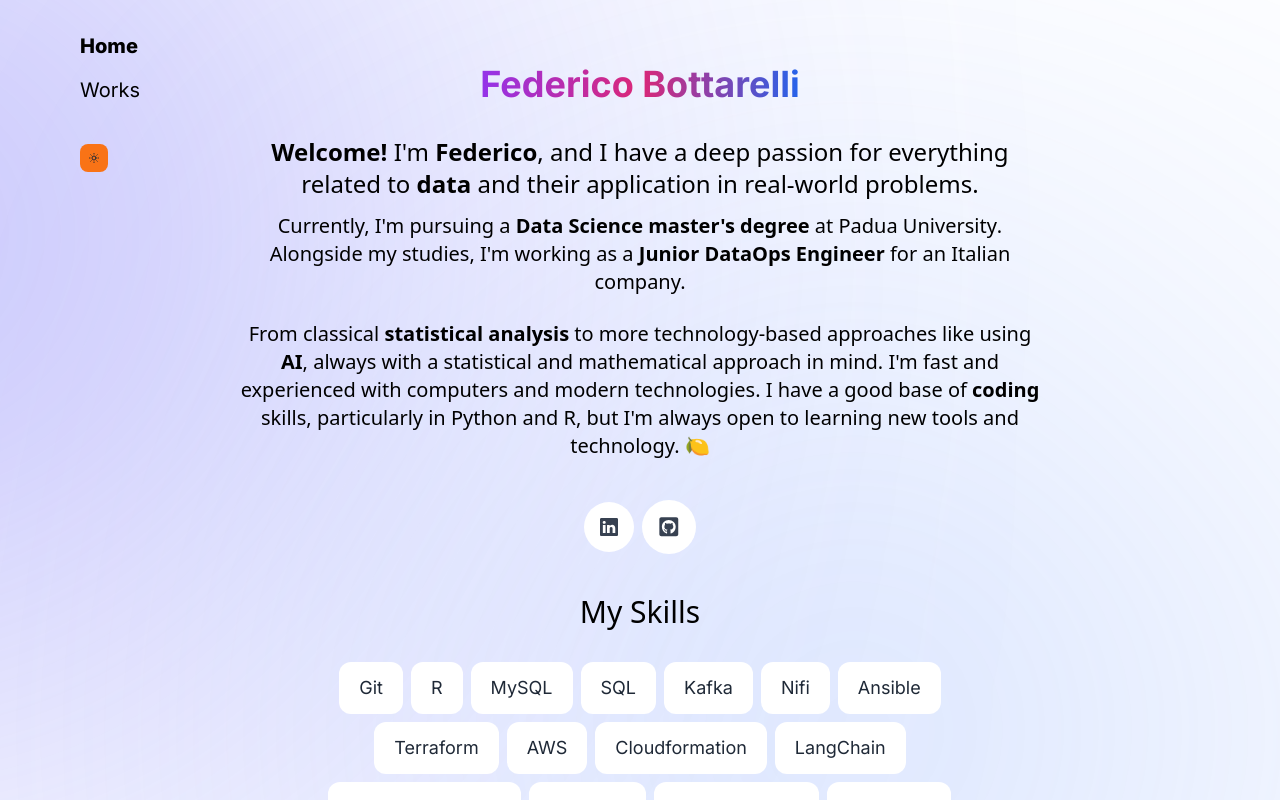
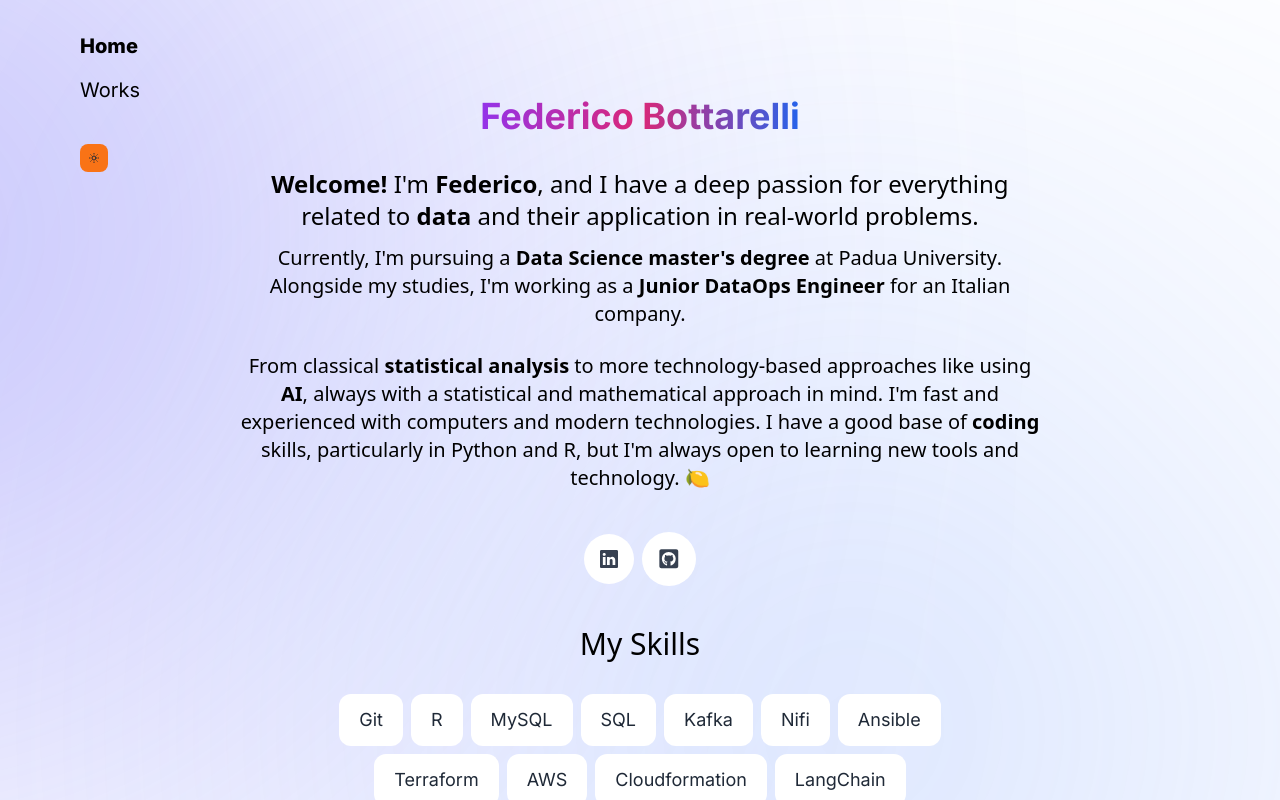
Before and after one commit to fbottarelli/personal-portfolio, a Next.js app: page / in a window 1280 px wide. Shown: the top 800 px of the page. Built offline with nearby package versions, Linux system fonts and the light colour scheme.

Commit message:
empty lines removed

```diff
--- a/src/app/page.tsx
+++ b/src/app/page.tsx
@@ -14,23 +14,16 @@ export default function Home() {
   return (
     <main className="central-column">
         <div className="primary-title">
-            <h1 className="bg-gradient-to-r from-purple-600 via-pink-600 to-blue-600 bg-clip-text text-transparent">
+            <h1 className="bg-gradient-to-r from-purple-600 via-pink-600 to-blue-600 bg-clip-text text-transparent mt-8">
                 Federico Bottarelli
             </h1>
         </div>
-
-
-
-
-
 
         <Intro />
         <Skills />
         <Experience />
         {/*<Form />*/}
 
-
-
     </main>
   )
 }
```
